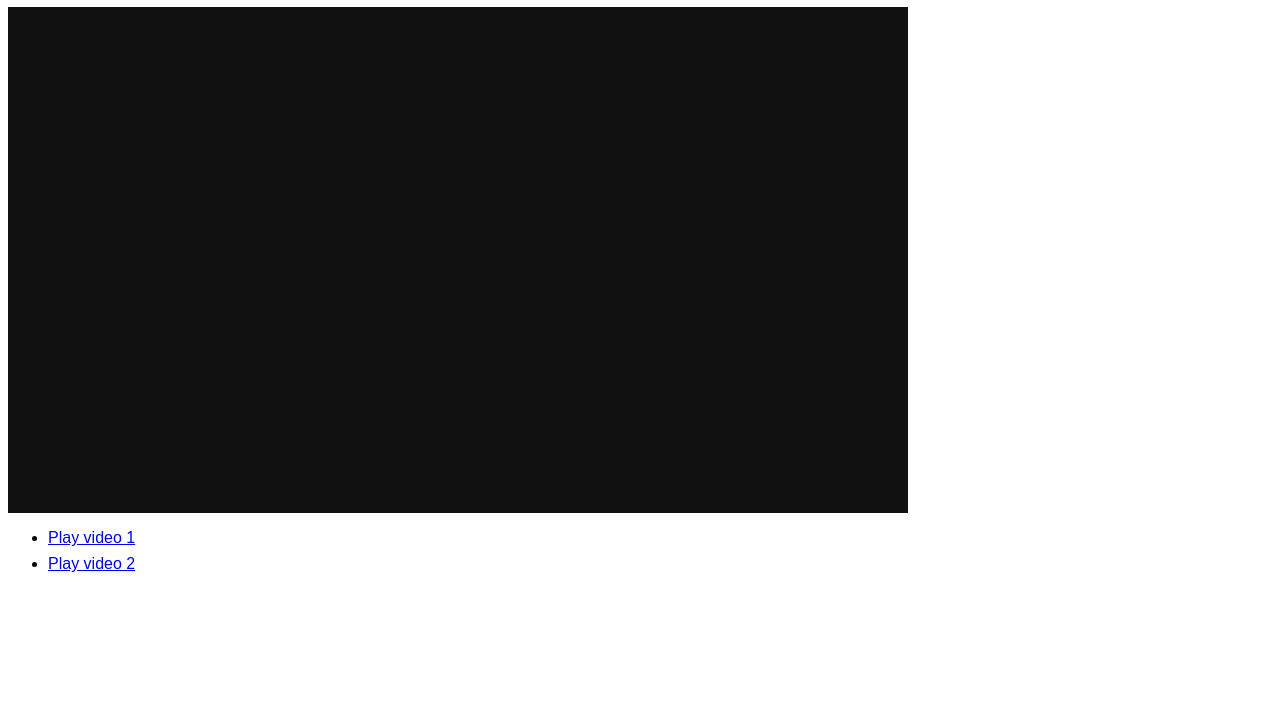
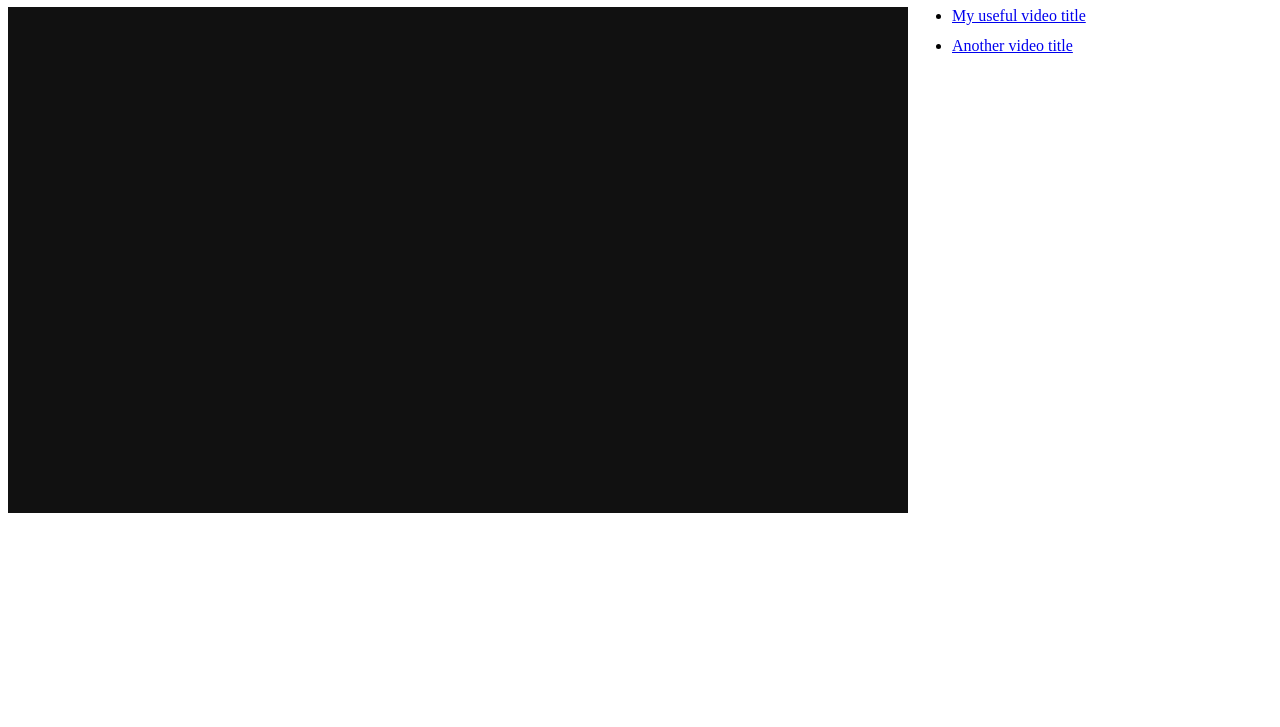
Before and after one commit to thebyteking/ANDRE, a plain HTML site: page pages/refvideo.html in a window 1280 px wide. Shown: the part 73-800 px from the top of the page. Drawn offline with Linux system fonts and the light colour scheme.

Commit message:
Add files via upload

```diff
--- a/pages/refvideo.html
+++ b/pages/refvideo.html
@@ -5,11 +5,17 @@
   <meta name="viewport" content="width=device-width, initial-scale=1">
   <title>YouTube Video List</title>
   <style>
+    .layout {
+      display: flex;
+      align-items: flex-start;
+      gap: 1.5rem;
+    }
+
     #videoscreen {
-      width: min(100%, 900px);
+      width: min(70vw, 900px);
       aspect-ratio: 16 / 9;
       background: #111;
-      margin-bottom: 1rem;
+      flex: 0 1 900px;
     }
 
     #videoscreen iframe {
@@ -18,22 +24,45 @@
       border: 0;
     }
 
+    #video-list {
+      margin: 0;
+      padding-left: 1.25rem;
+    }
+
     #video-list li {
-      margin: 0.5rem 0;
+      margin: 0 0 0.75rem;
+    }
+
+    @media (max-width: 700px) {
+      .layout {
+        flex-direction: column;
+      }
+
+      #videoscreen {
+        width: 100%;
+        flex: none;
+      }
     }
   </style>
 </head>
 <body>
-  <font face=arial>
-  <h1>Useful Videos V2</h1>
+  <h1>Videos</h1>
 
-  <div id="videoscreen" aria-label="Video player"></div>
-  <ul id="video-list"></ul>
+  <div class="layout">
+    <div id="videoscreen" aria-label="Video player"></div>
+    <ul id="video-list"></ul>
+  </div>
 
   <script>
-    const videoUrls = [
-      "https://youtu.be/RKtnyCbO8jk",
-      "https://youtu.be/VIDEO_ID_2"
+    const videos = [
+      {
+        title: "My useful video title",
+        url: "https://youtu.be/RKtnyCbO8jk"
+      },
+      {
+        title: "Another video title",
+        url: "https://youtu.be/ANOTHER_VIDEO_ID"
+      }
     ];
 
     const videoList = document.getElementById("video-list");
@@ -63,15 +92,17 @@
       return null;
     }
 
-    videoUrls.forEach((url, index) => {
+    videos.forEach((video) => {
+      const item = document.createElement("li");
       const link = document.createElement("a");
-      link.href = url;
-      link.textContent = `Play video ${index + 1}`;
+
+      link.href = video.url;
+      link.textContent = video.title;
 
       link.addEventListener("click", (event) => {
         event.preventDefault();
 
-        const videoId = getYouTubeId(url);
+        const videoId = getYouTubeId(video.url);
         if (!videoId) {
           alert("That doesn't look like a supported YouTube URL.");
           return;
@@ -79,8 +110,9 @@
 
         const iframe = document.createElement("iframe");
         iframe.referrerPolicy = "strict-origin-when-cross-origin";
-        iframe.src = `https://www.youtube-nocookie.com/embed/${encodeURIComponent(videoId)}?autoplay=1`;
-        iframe.title = `YouTube video ${index + 1}`;
+        iframe.src =
+          `https://www.youtube-nocookie.com/embed/${encodeURIComponent(videoId)}?autoplay=1`;
+        iframe.title = video.title;
         iframe.allow =
           "accelerometer; autoplay; clipboard-write; encrypted-media; gyroscope; picture-in-picture; web-share";
         iframe.allowFullscreen = true;
@@ -88,7 +120,6 @@
         videoScreen.replaceChildren(iframe);
       });
 
-      const item = document.createElement("li");
       item.appendChild(link);
       videoList.appendChild(item);
     });
```
